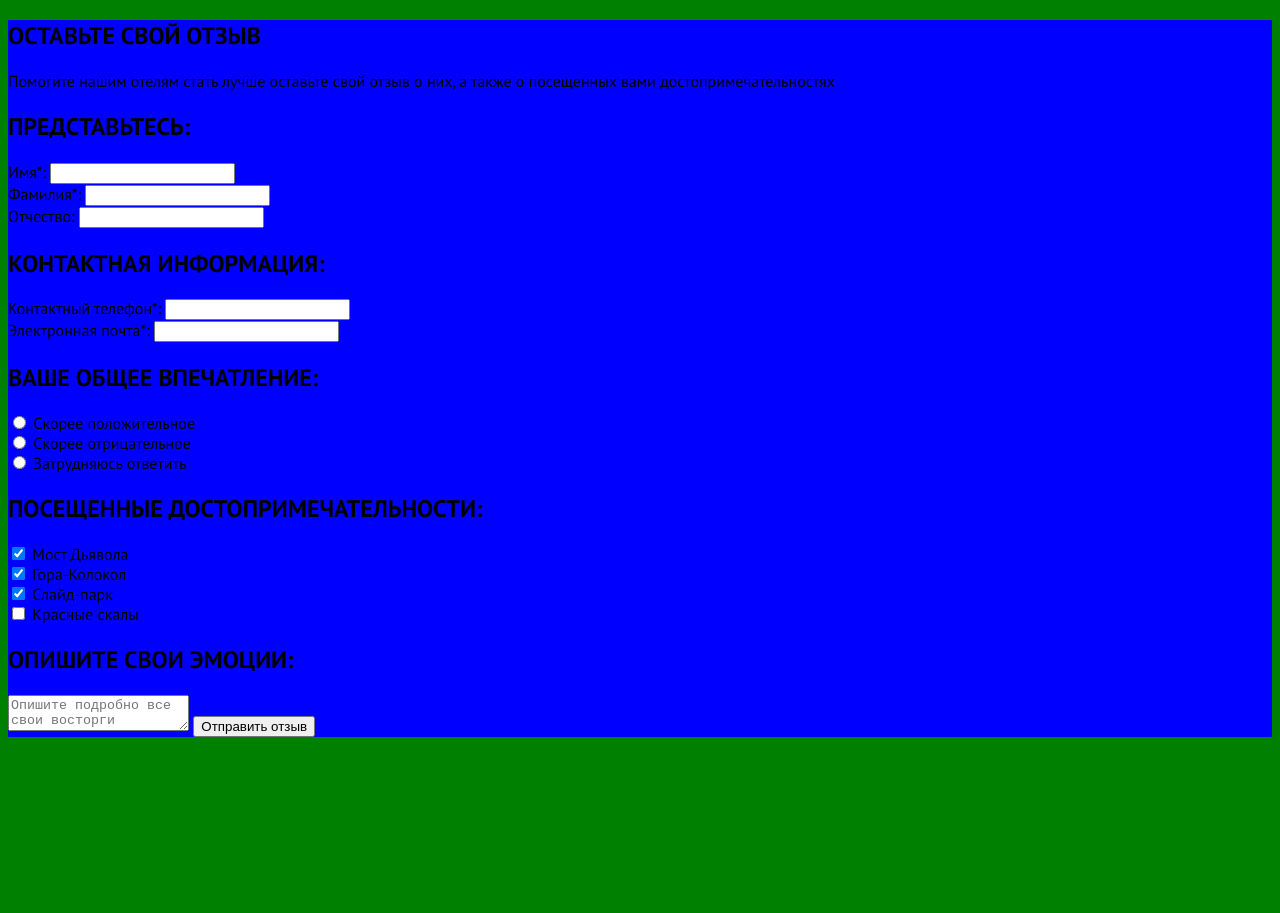
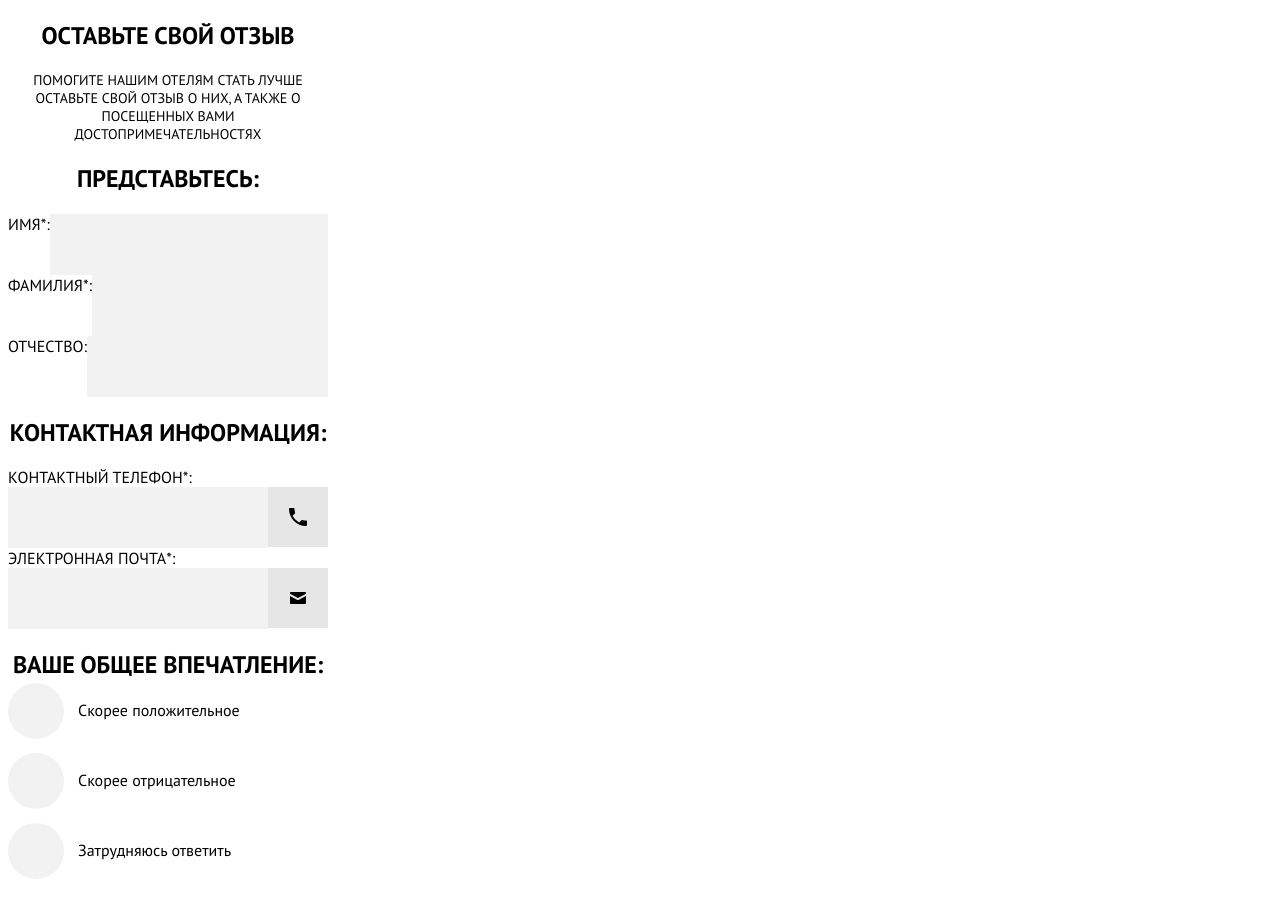
Before and after one commit to el-greko/816155-sedona-17, a plain HTML site: page source/form.html in a window 1280 px wide. Shown: the top 913 px of the page. Before the commit the page ends 800 px from the top, so only its background shows below. Drawn offline with nearby package versions, Linux system fonts and the light colour scheme; files that its build step writes are made by us from their sources; files whose address does not match are found by name.

Commit message:
added less layouts

```diff
--- a/source/form.html
+++ b/source/form.html
@@ -20,47 +20,58 @@
       <h2 class="title">Представьтесь:</h2>
 
       <div class="form__item">
-        <label  class="form__label form__label--uppcs" for="name">Имя*:</label>
-        <input class="form__input"  width="100%" type="text" id="name" name="name" required>
+        <label class="form__label form__label--uppcs" for="name">Имя*:</label>
+
+        <input class="form__input" type="text" id="name" name="name" required>
+
       </div>
       <div class="form__item">
         <label class="form__label form__label--uppcs" for="surname">Фамилия*:</label>
-        <input class="form__input" width="100%" type="text" id="surname" name="surname" required>
+
+        <input class="form__input" type="text" id="surname" name="surname" required>
+
       </div>
       <div class="form__item">
         <label class="form__label form__label--uppcs" for="patron">Отчество:</label>
-        <input class="form__input" width="100%" type="text" id="patron" name="patron">
+
+        <input class="form__input" type="text" id="patron" name="patron">
+
       </div>
 
     </div>
     <div>
       <h2 class="title">Контактная информация:</h2>
       <div class="form__item form__item--vertical">
-        <label  class="form__label form__label--uppcs" for="phone">Контактный телефон*:</label>
-
-        <input class="form__input form__input--phone" type="tel" id="phone" name="phone" required>
-
+        <label class="form__label form__label--uppcs" for="phone">Контактный телефон*:</label>
+        <div class="form__contacts-wrapper">
+          <input class="form__input form__input--phone" type="tel" id="phone" name="phone" required>
+          <div class="form__phone-icon"></div>
+        </p>
 
       </div>
-      <div class="form__item form__item--vertical">
-        <label class="form__label form__label--uppcs" for="email">Электронная почта*:</label>
-        <input class="form__input form__input--email" type="email" id="email" name="email" required>
+        <div class="form__item form__item--vertical">
+          <label class="form__label form__label--uppcs" for="phone">Электронная почта*:</label>
+          <div class="form__contacts-wrapper">
+            <input class="form__input form__input--email" type="email" id="email" name="email" required>
+            <div class="form__email-icon"></div>
+            </p>
 
+          </div>
 
 
       </div>
     </div>
     <div>
       <h2 class="title">Ваше общее впечатление:</h2>
-      <div class="form__item">
+      <div class="form__item form__item--radio">
         <input class="form__radio" type="radio" id="impression_1" name="impression" value="1">
         <label class="form__label" for="impression_1">Скорее положительное</label>
       </div>
-      <div class="form__item">
+      <div class="form__item form__item--radio">
         <input class="form__radio" type="radio" id="impression_2" name="impression" value="2">
         <label class="form__label" for="impression_2">Скорее отрицательное</label>
       </div>
-      <div class="form__item">
+      <div class="form__item form__item--radio">
         <input class="form__radio" type="radio" id="impression_3" name="impression" value="3">
         <label class="form__label" for="impression_3">Затрудняюсь ответить</label>
       </div>
@@ -68,19 +79,19 @@
     </div>
     <div>
       <h2 class="title">Посещенные достопримечательности:</h2>
-      <div class="form__item">
+      <div class="form__item form__item--chbox">
         <input class="form__checkbox" type="checkbox" id="sight_1" name="sight_1" checked>
         <label class="form__label form__label--bold" for="sight_1">Мост Дьявола</label>
       </div>
-      <div class="form__item">
+      <div class="form__item form__item--chbox">
         <input class="form__checkbox" type="checkbox" id="sight_2" name="sight_2" checked>
         <label class="form__label form__label--bold" for="sight_2">Гора-Колокол</label>
       </div>
-      <div class="form__item">
+      <div class="form__item form__item--chbox">
         <input class="form__checkbox" type="checkbox" id="sight_3" name="sight_3" checked>
         <label class="form__label form__label--bold" for="sight_3">Слайд-парк</label>
       </div>
-      <div class="form__item">
+      <div class="form__item form__item--chbox">
         <input class="form__checkbox" type="checkbox" id="sight_4" name="sight_4">
         <label class="form__label form__label--bold" for="sight_4">Красные скалы</label>
       </div>
@@ -90,9 +101,10 @@
       <h2 class="title">Опишите свои эмоции:</h2>
 
 
-      <textarea placeholder="Опишите подробно все свои восторги" class="textarea" id="feelings" name="feelings"></textarea>
+      <textarea placeholder="Опишите подробно все свои восторги" class="textarea" id="feelings"
+                name="feelings"></textarea>
 
-      <button type="submit">Отправить отзыв</button>
+      <button class="form__btn-submit" type="submit">Отправить отзыв</button>
 
 
     </div>
--- a/source/less/form.less
+++ b/source/less/form.less
@@ -1,34 +1,200 @@
+@form_width: 280px;
+
 .form {
-  background-color: blue;
+  background-color: white;
+  display: block;
+  min-width: 200px;
+  max-width: 320px;
+}
+
+.form div {
 
 }
 
 .form__checkbox {
 }
 
+.form__item {
+  display: flex;
+  width: 100%;
+}
+
+.form__item--vertical {
+  display: inline-block;
+  width: 100%;
+
+  flex: 1;
+}
+
+.form__item--radio {
+  display: inline-block;
+  padding-bottom: 50px;
+}
+
+.form__item--chbox {
+  display: inline-block;
+  padding-bottom: 50px;
+}
+
 .form__input {
+  display: flex;
+  position: relative;
+  background-color: #f2f2f2;
+  border: none;
+  height: 59px;
+  flex: 1;
+  width: 100%;
 }
 
 .form__input--email {
-  &::after {
-    content: url("../img/bg-triangle.svg");
-  }
+
 }
 
 .form__input--phone {
+
 }
 
-.form__item {
+.form__contacts-wrapper {
+  display: flex;
+  width: 100%;
+  position: relative;
 }
 
-.form__item--vertical {
+.form__email-icon {
+
+  background-image: url("../img/icon-mail.svg");
+  background-repeat: no-repeat;
+  background-position: center;
+  background-color: #e6e6e6;
+
+  width: 60px;
+  height: 60px;
+
+}
+
+.form__phone-icon {
+
+  background-image: url("../img/icon-phone.svg");
+  background-repeat: no-repeat;
+  background-position: center;
+  background-color: #e6e6e6;
+
+  width: 60px;
+  height: 60px;
+
+}
+
+.form_radio {
+  border: 0;
+
 }
 
 .form__label {
+
 }
 
 .form__label--uppcs {
+  text-transform: uppercase;
 }
 
 .form__label--bold {
 }
+
+.form__checkbox,
+.form__radio {
+  position: absolute;
+  z-index: -1;
+  opacity: 0;
+  margin: 10px 0 0 20px;
+}
+
+.form__checkbox + .form__label,
+.form__radio + .form__label {
+  position: relative;
+  padding: 17px 0 0 70px;
+  cursor: pointer;
+}
+
+.form__radio + .form__label:before {
+  content: '';
+  position: absolute;
+  top: 0;
+  left: 0;
+  width: 56px;
+  height: 56px;
+  border-radius: 50%;
+  background: #f2f2f2;
+  transition: .2s;
+}
+
+.form__radio + .form__label:after {
+  content: '';
+  position: absolute;
+
+  width: 22px;
+  height: 22px;
+  border-radius: 50%;
+  background: #000000;
+  left: 17px;
+  top: 17px;
+  opacity: 0;
+
+  transition: .2s;
+}
+
+.form__checkbox:checked + .form__label:before,
+.form__radio:checked + .form__label:before {
+  background: #f2f2f2;
+}
+
+.form__checkbox:checked + .form__label:after,
+.form__radio:checked + .form__label:after {
+  opacity: 1;
+}
+
+.form__checkbox + .form__label:before {
+  content: '';
+  position: absolute;
+  top: 0;
+  left: 0;
+  width: 56px;
+  height: 56px;
+  border-radius: 5px;
+  background: #f2f2f2;
+  transition: .2s;
+}
+
+.form__checkbox + .form__label:after {
+  content: url("../img/icon-tick.svg");
+  position: absolute;
+
+  width: 22px;
+  height: 22px;
+
+  left: 17px;
+  top: 17px;
+  opacity: 0;
+
+  transition: .2s;
+}
+
+
+.textarea {
+
+  width: 100%;
+  height: 160px;
+  background-color: #e6e6e6;
+  border: none;
+  resize: none;
+
+}
+
+.form__btn-submit {
+
+  width: 100%;
+  height: 60px;
+  background-color: #81b3d2;
+  border: none;
+  color: white;
+
+}
--- a/source/less/style.less
+++ b/source/less/style.less
@@ -17,7 +17,7 @@
 @import "form.less";
 
 body {
-  background: green;
+  background: white;
   font-family: "PTSans", sans-serif;
 }
 
@@ -25,4 +25,11 @@ body {
   font-family: "PTSans", sans-serif;
   font-weight: bold;
   text-transform: uppercase;
+  text-align: center;
 }
+
+.message {
+  text-transform: uppercase;
+  text-align: center;
+  font-size: 14px;
+}
```
